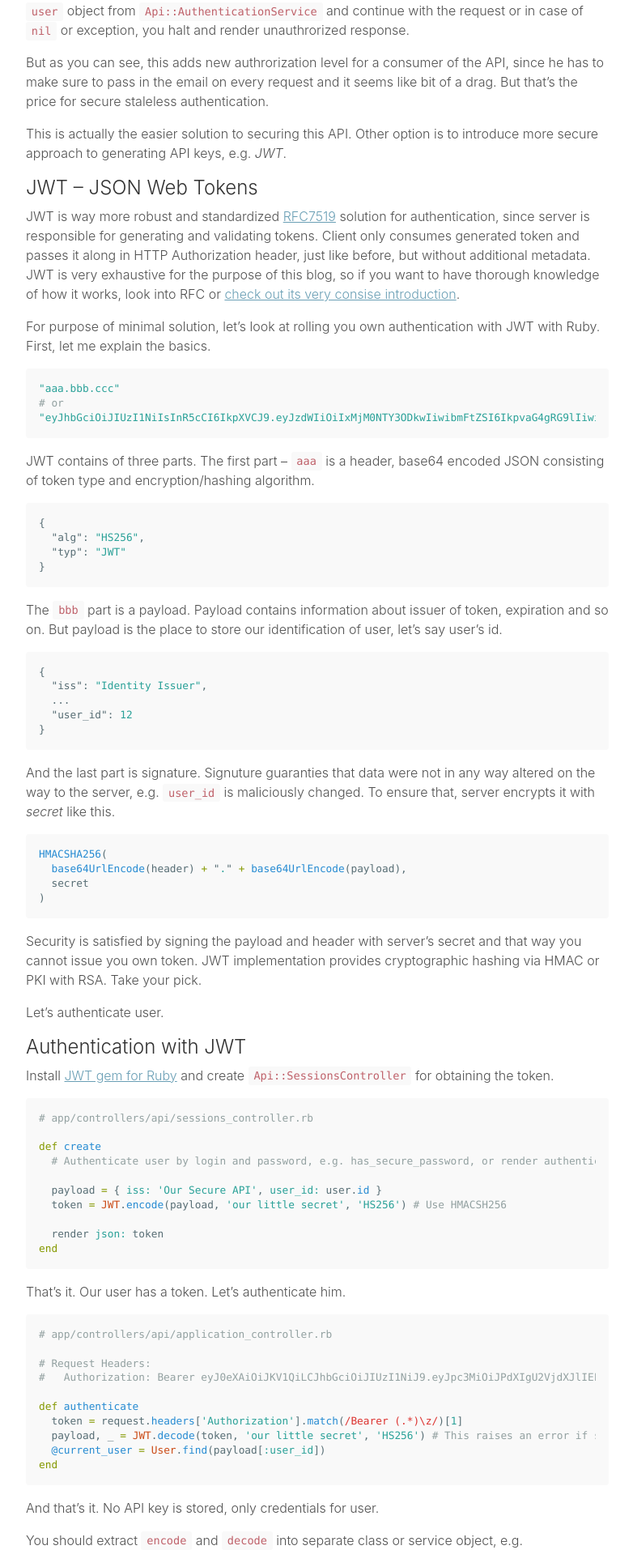
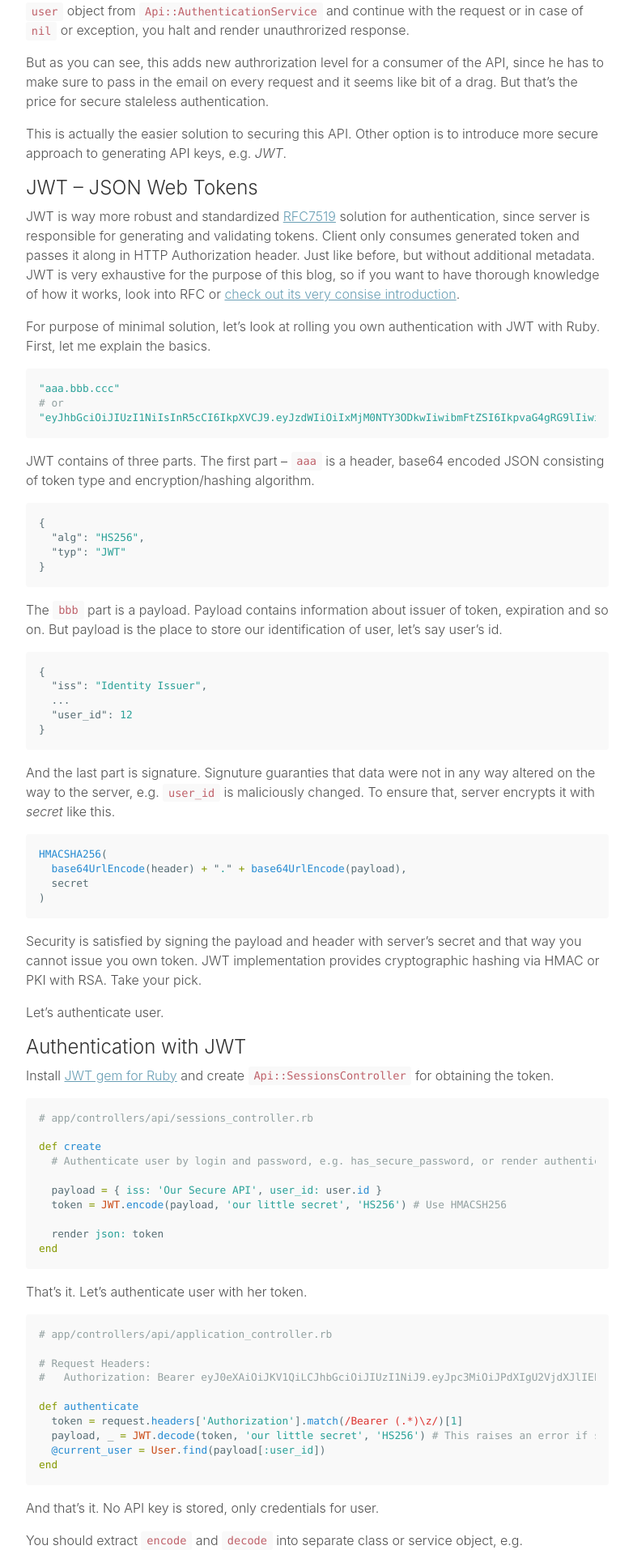
Before and after one commit to smolnar/blog, a Jekyll site: the page built from _posts/2016-02-12-secure-your-api-authentication.md, in a window 1280 px wide. Shown: the part 2068-3982 px from the top of the page at 81% size, without its empty margins (392-1174 px from the left). Built offline with Jekyll 4.4.1, drawn with Linux system fonts in a browser that asks for light colours; comment, search, counter and statistics services are not loaded.

Commit message:
Fix styling and post a bit

```diff
--- a/_posts/2016-02-12-secure-your-api-authentication.md
+++ b/_posts/2016-02-12-secure-your-api-authentication.md
@@ -83,7 +83,7 @@
 
 ## JWT &ndash; JSON Web Tokens
 
-JWT is way more robust and standardized [RFC7519](https://tools.ietf.org/html/rfc7519) solution for authentication, since server is responsible for generating and validating tokens. Client only consumes generated token and passes it along in HTTP Authorization header, just like before, but without additional metadata. JWT is very exhaustive for the purpose of this blog, so if you want to have thorough knowledge of how it works, look into RFC or [check out its very consise introduction](https://jwt.io/introduction).
+JWT is way more robust and standardized [RFC7519](https://tools.ietf.org/html/rfc7519) solution for authentication, since server is responsible for generating and validating tokens. Client only consumes generated token and passes it along in HTTP Authorization header. Just like before, but without additional metadata. JWT is very exhaustive for the purpose of this blog, so if you want to have thorough knowledge of how it works, look into RFC or [check out its very consise introduction](https://jwt.io/introduction).
 
 For purpose of minimal solution, let's look at rolling you own authentication with JWT with Ruby. First, let me explain the basics.
 
@@ -142,7 +142,7 @@
 end
 {% endhighlight %}
 
-That's it. Our user has a token. Let's authenticate him.
+That's it. Let's authenticate user with her token.
 
 {% highlight ruby %}
 # app/controllers/api/application_controller.rb
--- a/_sass/_masthead.scss
+++ b/_sass/_masthead.scss
@@ -10,11 +10,13 @@
   margin-left: auto;
   margin-right: auto;
   text-align: center;
+  margin-top: 2rem;
 
   @media(min-width: 900px) {
     position: absolute;
     left: 2rem;
     top: 2rem;
+    margin-top: 0;
   }
 
   .logo {
```
